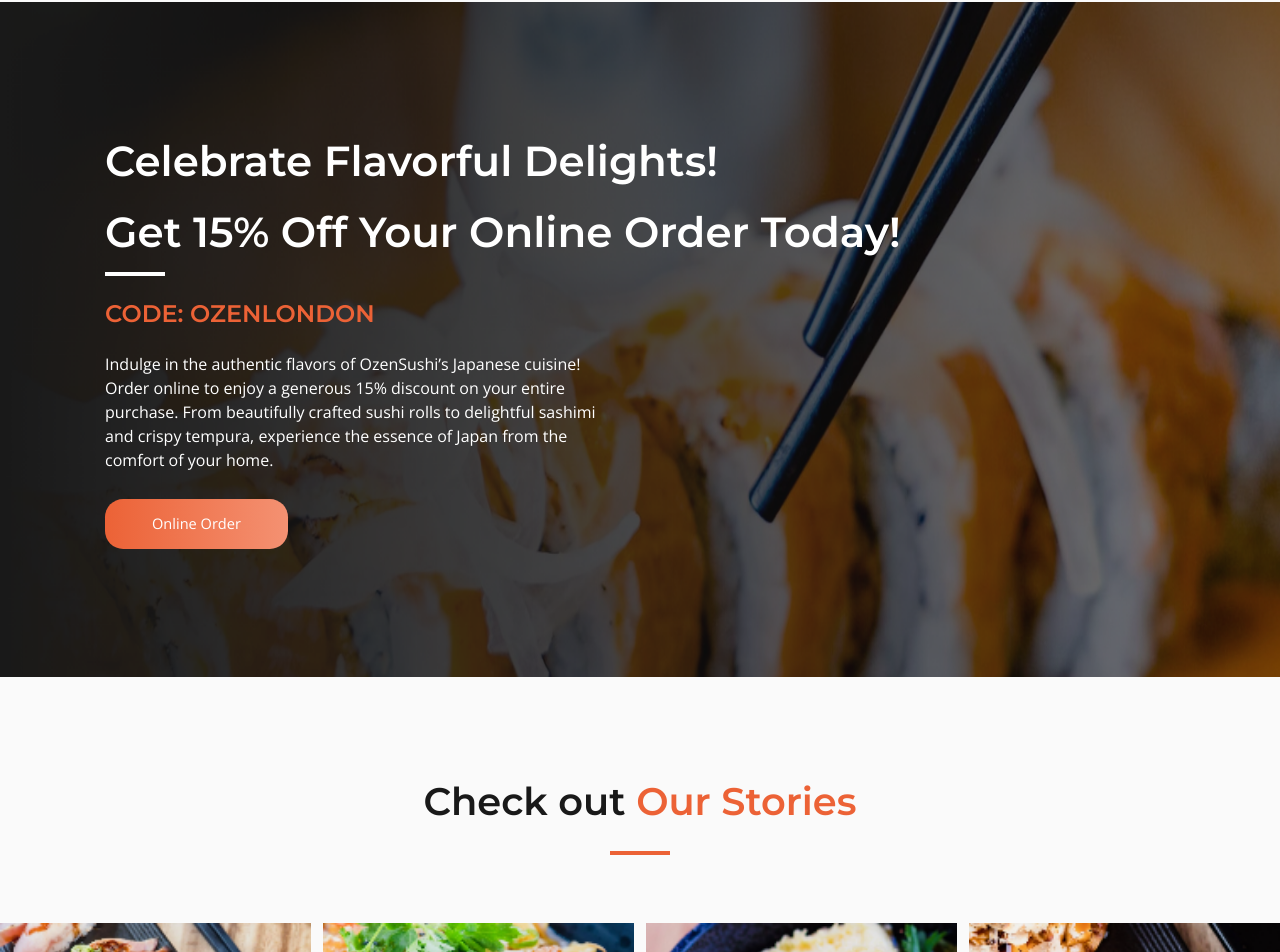
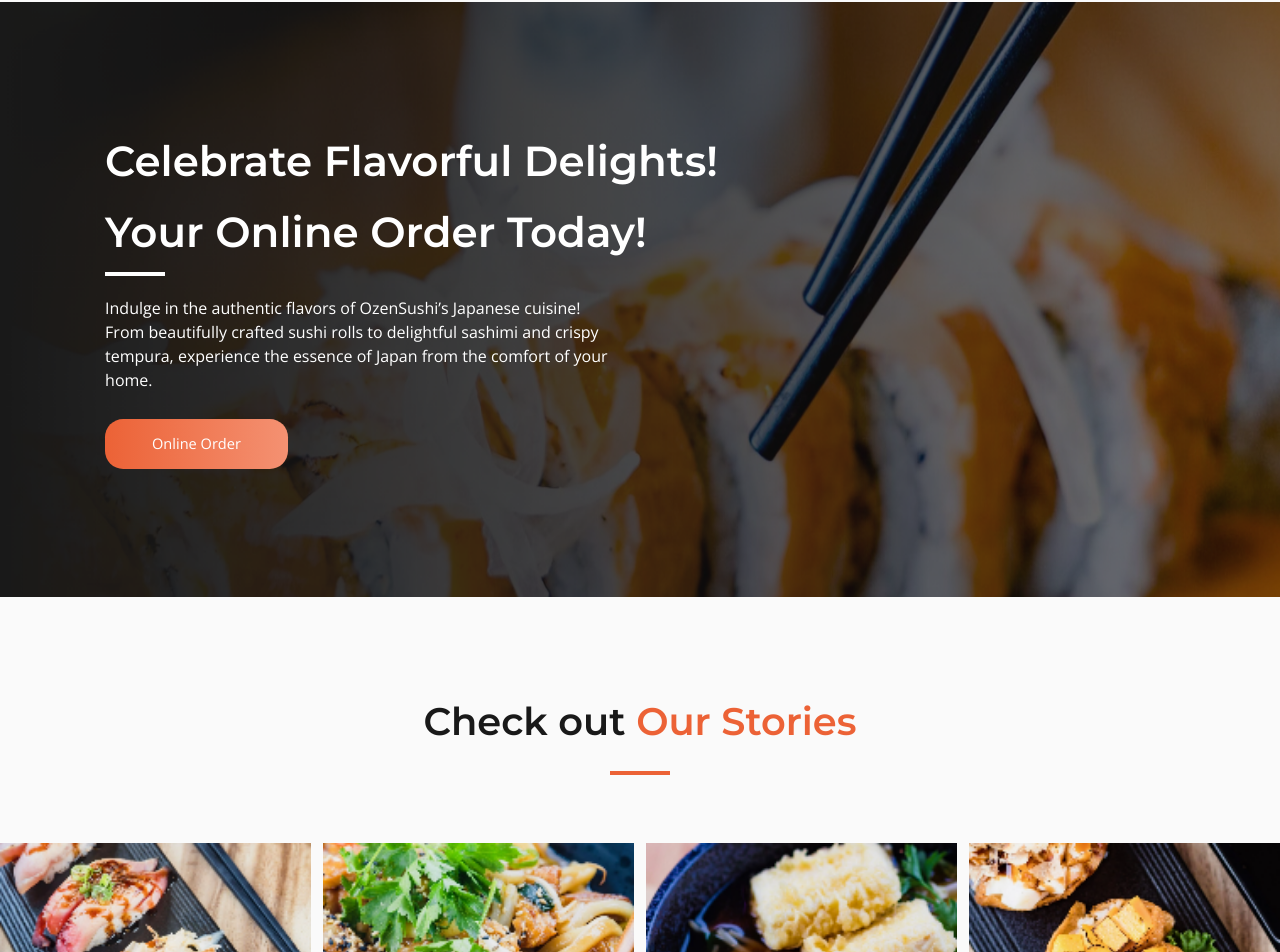
Before and after one commit to Sungmin-Kim-0508/ozen-sushi-korea, a Next.js app: page /ozen-sushi in a window 1280 px wide. Shown: the part 1333-2285 px from the top of the page. Built offline with nearby package versions, Linux system fonts and the light colour scheme; a web font is replaced by a local one; what tailwindcss-animated would draw is missing.

Commit message:
remove '15% off' keyword

```diff
--- a/app/components/DiscountOfferSection.tsx
+++ b/app/components/DiscountOfferSection.tsx
@@ -5,29 +5,27 @@ import image_7666 from "public/images/ozen-sushi/image_7666.png";
 import image_7682 from "public/images/ozen-korea/img_7682.png";
 import {
   OrangeBgAndHoverTransparentBtn,
-  OrangeBgBtn,
   RedBgAndHoverTransparentBtn,
-  RedBgBtn,
 } from "app/components/button";
 
 const contents = {
   ozen_sushi: {
     HEAD1: "Celebrate Flavorful Delights!",
-    HEAD2: "Get 15% Off Your Online Order Today!",
+    HEAD2: "Your Online Order Today!",
     SUB_HEAD: "CODE: OZENLONDON",
-    BODY: "Indulge in the authentic flavors of OzenSushi’s Japanese cuisine! Order online to enjoy a generous 15% discount on your entire purchase. From beautifully crafted sushi rolls to delightful sashimi and crispy tempura, experience the essence of Japan from the comfort of your home.",
+    BODY: "Indulge in the authentic flavors of OzenSushi’s Japanese cuisine! From beautifully crafted sushi rolls to delightful sashimi and crispy tempura, experience the essence of Japan from the comfort of your home.",
   },
   ozen_sushi_mobile: {
-    HEAD2: "Get 15% Off! Online Order!",
+    HEAD2: "Online Order!",
   },
   ozen_korea: {
     HEAD1: "Celebrate Flavorful Delights!",
-    HEAD2: "Get 15% Off Your Online Order Today!",
+    HEAD2: "Your Online Order Today!",
     SUB_HEAD: "CODE: OZENLONDON",
-    BODY: "Delight in the flavors of OzenKorea’s Korean cuisine! Order online and get 15% off your entire purchase. Explore a wide range of authentic dishes, from savory bulgogi to flavorful bibimbap, and experience the true taste of Korea from the convenience of your home.",
+    BODY: "Delight in the flavors of OzenKorea’s Korean cuisine! Explore a wide range of authentic dishes, from savory bulgogi to flavorful bibimbap, and experience the true taste of Korea from the convenience of your home.",
   },
   ozen_korea_mobile: {
-    HEAD2: "Get 15% Off! Online Order!",
+    HEAD2: "Online Order!",
   },
 };
 
@@ -54,9 +52,9 @@ const DiscountOfferSection = () => {
               : contents.ozen_sushi.HEAD2}
           </span>
           <div className="border-2 w-[3.75rem] border-white mb-5 md:hidden" />
-          <span className="font-montserrat text-[max(24px,1.71vw)] font-semibold text-EC6236 mb-5 md:text-EC6236 md:text-[max(12px,3.2vw)] md:mb-3">
+          {/* <span className="font-montserrat text-[max(24px,1.71vw)] font-semibold text-EC6236 mb-5 md:text-EC6236 md:text-[max(12px,3.2vw)] md:mb-3">
             {contents.ozen_sushi.SUB_HEAD}
-          </span>
+          </span> */}
           <div className="hidden md:block border w-8 mb-3 border-EC6236" />
           <div className="text-white font-light text-[max(16px,1.14vw)] w-[40.17vw] mb-[2.14vw] md:w-full md:text-191919 md:text-[max(12px,3.2vw)] md:font-normal md:mb-7">
             {contents.ozen_sushi.BODY}
@@ -85,9 +83,9 @@ const DiscountOfferSection = () => {
               : contents.ozen_korea.HEAD2}
           </span>
           <div className="border-2 w-[3.75rem] border-white mb-3 md:border-CF382D md:hidden" />
-          <span className="font-montserrat text-[max(24px,1.71vw)] font-semibold text-CF382D mb-5 md:text-[max(12px,3.2vw)] md:mb-3">
+          {/* <span className="font-montserrat text-[max(24px,1.71vw)] font-semibold text-CF382D mb-5 md:text-[max(12px,3.2vw)] md:mb-3">
             {contents.ozen_korea.SUB_HEAD}
-          </span>
+          </span> */}
           <div className="hidden md:block border w-8 mb-3 border-CF382D" />
           <div className="text-white font-light text-[max(16px,1.14vw)] w-[40.17vw] mb-[2.14vw] md:w-full md:text-[max(12px,3.2vw)] md:font-normal md:mb-7">
             {contents.ozen_korea.BODY}
```
